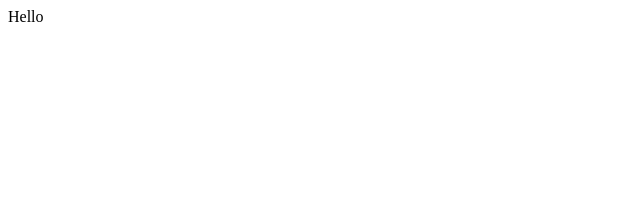
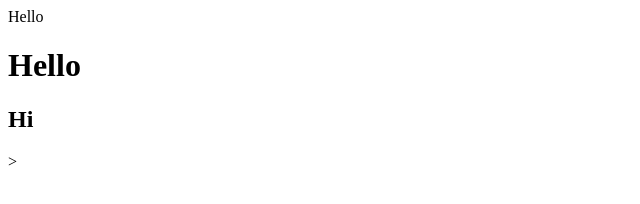
Before and after one commit to rudresh-nr/demo-repo, a plain HTML site: page index.html in a window 1280 px wide. Shown: the whole page, without its empty margins (0-640 px from the left). Drawn offline with Linux system fonts and the light colour scheme.

Commit message:
Modified
Some headers

```diff
--- a/index.html
+++ b/index.html
@@ -1 +1,3 @@
 <div>Hello</div>
+<h1>Hello</h1>
+<h2>Hi</h2>>
```
